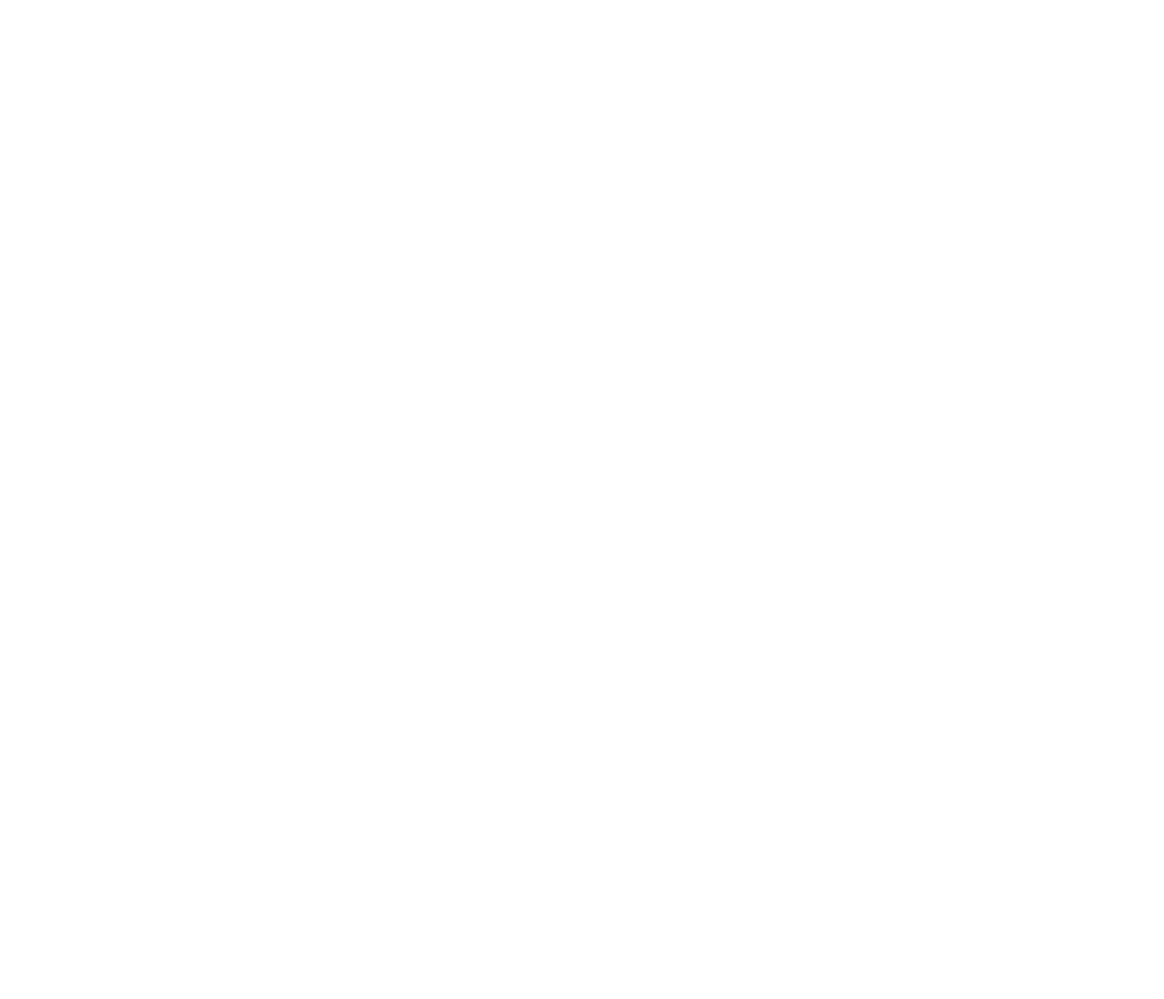
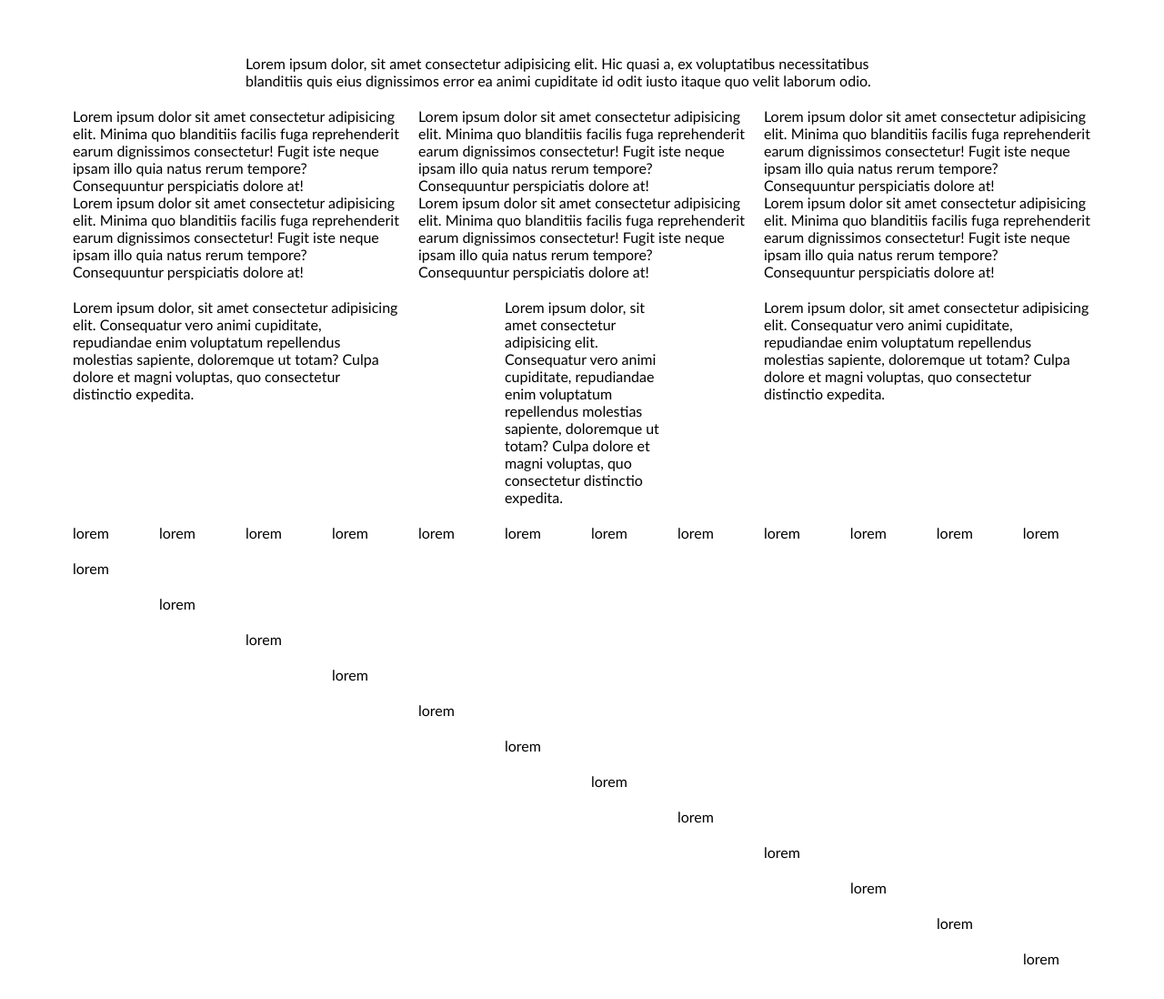
Before and after one commit to front-end-by-rimantas/32-grupe-portfolio, a website: page index.html in a window 1280 px wide. Shown: the whole page at 91% size. Before the commit the page ends 800 px from the top, so only its background shows below. Drawn offline with Linux system fonts and the light colour scheme.

Commit message:
Initial 12 column grid

```diff
--- a/css/base/layout.css
+++ b/css/base/layout.css
@@ -0,0 +1,169 @@
+:root {
+    --half-gap: 10px;
+    --gap: calc(var(--half-gap) * 2);
+    --col-1: calc(100% / 12 - var(--gap));
+    --col-gap: calc(var(--col-1) + var(--gap));
+    --col-2: calc(var(--col-1) + var(--col-gap));
+    --col-3: calc(var(--col-2) + var(--col-gap));
+    --col-4: calc(var(--col-3) + var(--col-gap));
+    --col-5: calc(var(--col-4) + var(--col-gap));
+    --col-6: calc(var(--col-5) + var(--col-gap));
+    --col-7: calc(var(--col-6) + var(--col-gap));
+    --col-8: calc(var(--col-7) + var(--col-gap));
+    --col-9: calc(var(--col-8) + var(--col-gap));
+    --col-10: calc(var(--col-9) + var(--col-gap));
+    --col-11: calc(var(--col-10) + var(--col-gap));
+    --col-12: calc(var(--col-11) + var(--col-gap));
+    --ml-0: var(--half-gap);
+    --ml-1: calc(var(--ml-0) + var(--col-gap));
+    --ml-2: calc(var(--ml-1) + var(--col-gap));
+    --ml-3: calc(var(--ml-2) + var(--col-gap));
+    --ml-4: calc(var(--ml-3) + var(--col-gap));
+    --ml-5: calc(var(--ml-4) + var(--col-gap));
+    --ml-6: calc(var(--ml-5) + var(--col-gap));
+    --ml-7: calc(var(--ml-6) + var(--col-gap));
+    --ml-8: calc(var(--ml-7) + var(--col-gap));
+    --ml-9: calc(var(--ml-8) + var(--col-gap));
+    --ml-10: calc(var(--ml-9) + var(--col-gap));
+    --ml-11: calc(var(--ml-10) + var(--col-gap));
+}
+
+.container {
+    display: flex;
+    width: 100%;
+    flex-direction: column;
+    align-items: center;
+    gap: 20px;
+    padding: 60px 20px;
+}
+.container > .row {
+    display: inline-block;
+    width: 100%;
+}
+.container > .row > .col-1 {
+    float: left;
+    width: var(--col-1);
+    margin: 0 var(--half-gap);
+}
+.container > .row > .col-2 {
+    float: left;
+    width: var(--col-2);
+    margin: 0 var(--half-gap);
+}
+.container > .row > .col-3 {
+    float: left;
+    width: var(--col-3);
+    margin: 0 var(--half-gap);
+}
+.container > .row > .col-4 {
+    float: left;
+    width: var(--col-4);
+    margin: 0 var(--half-gap);
+}
+.container > .row > .col-5 {
+    float: left;
+    width: var(--col-5);
+    margin: 0 var(--half-gap);
+}
+.container > .row > .col-6 {
+    float: left;
+    width: var(--col-6);
+    margin: 0 var(--half-gap);
+}
+.container > .row > .col-7 {
+    float: left;
+    width: var(--col-7);
+    margin: 0 var(--half-gap);
+}
+.container > .row > .col-8 {
+    float: left;
+    width: var(--col-8);
+    margin: 0 var(--half-gap);
+}
+.container > .row > .col-9 {
+    float: left;
+    width: var(--col-9);
+    margin: 0 var(--half-gap);
+}
+.container > .row > .col-10 {
+    float: left;
+    width: var(--col-10);
+    margin: 0 var(--half-gap);
+}
+.container > .row > .col-11 {
+    float: left;
+    width: var(--col-11);
+    margin: 0 var(--half-gap);
+}
+.container > .row > .col-12 {
+    float: left;
+    width: var(--col-12);
+    margin: 0 var(--half-gap);
+}
+
+.container > .row > .m-l-0 {
+    margin-left: var(--ml-0);
+}
+.container > .row > .m-l-1 {
+    margin-left: var(--ml-1);
+}
+.container > .row > .m-l-2 {
+    margin-left: var(--ml-2);
+}
+.container > .row > .m-l-3 {
+    margin-left: var(--ml-3);
+}
+.container > .row > .m-l-4 {
+    margin-left: var(--ml-4);
+}
+.container > .row > .m-l-5 {
+    margin-left: var(--ml-5);
+}
+.container > .row > .m-l-6 {
+    margin-left: var(--ml-6);
+}
+.container > .row > .m-l-7 {
+    margin-left: var(--ml-7);
+}
+.container > .row > .m-l-8 {
+    margin-left: var(--ml-8);
+}
+.container > .row > .m-l-9 {
+    margin-left: var(--ml-9);
+}
+.container > .row > .m-l-10 {
+    margin-left: var(--ml-10);
+}
+.container > .row > .m-l-11 {
+    margin-left: var(--ml-11);
+}
+
+@media (min-width: 576px) {
+    .container > .row {
+        width: 540px;
+    }
+}
+
+@media (min-width: 768px) {
+    .container > .row {
+        width: 720px;
+    }
+}
+
+@media (min-width: 992px) {
+    .container > .row {
+        width: 960px;
+    }
+}
+
+@media (min-width: 1200px) {
+    .container > .row {
+        width: 1140px;
+    }
+}
+
+@media (min-width: 1400px) {
+    .container > .row {
+        width: 1320px;
+    }
+}
--- a/index.html
+++ b/index.html
@@ -19,6 +19,91 @@
 
 <body>
     <!-- header start -->
+    <div class="container">
+        <div class="row">
+            <div class="col-8 m-l-2">
+                Lorem ipsum dolor, sit amet consectetur adipisicing elit. Hic quasi a, ex voluptatibus necessitatibus blanditiis quis eius dignissimos error ea animi cupiditate id odit iusto itaque quo velit laborum odio.
+            </div>
+        </div>
+        <div class="row">
+            <div class="col-4">
+                Lorem ipsum dolor sit amet consectetur adipisicing elit. Minima quo blanditiis facilis fuga reprehenderit earum dignissimos consectetur! Fugit iste neque ipsam illo quia natus rerum tempore? Consequuntur perspiciatis dolore at!
+            </div>
+            <div class="col-4">
+                Lorem ipsum dolor sit amet consectetur adipisicing elit. Minima quo blanditiis facilis fuga reprehenderit earum dignissimos consectetur! Fugit iste neque ipsam illo quia natus rerum tempore? Consequuntur perspiciatis dolore at!
+            </div>
+            <div class="col-4">
+                Lorem ipsum dolor sit amet consectetur adipisicing elit. Minima quo blanditiis facilis fuga reprehenderit earum dignissimos consectetur! Fugit iste neque ipsam illo quia natus rerum tempore? Consequuntur perspiciatis dolore at!
+            </div>
+            <div class="col-4">
+                Lorem ipsum dolor sit amet consectetur adipisicing elit. Minima quo blanditiis facilis fuga reprehenderit earum dignissimos consectetur! Fugit iste neque ipsam illo quia natus rerum tempore? Consequuntur perspiciatis dolore at!
+            </div>
+            <div class="col-4">
+                Lorem ipsum dolor sit amet consectetur adipisicing elit. Minima quo blanditiis facilis fuga reprehenderit earum dignissimos consectetur! Fugit iste neque ipsam illo quia natus rerum tempore? Consequuntur perspiciatis dolore at!
+            </div>
+            <div class="col-4">
+                Lorem ipsum dolor sit amet consectetur adipisicing elit. Minima quo blanditiis facilis fuga reprehenderit earum dignissimos consectetur! Fugit iste neque ipsam illo quia natus rerum tempore? Consequuntur perspiciatis dolore at!
+            </div>
+        </div>
+
+        <div class="row">
+            <div class="col-4">Lorem ipsum dolor, sit amet consectetur adipisicing elit. Consequatur vero animi cupiditate, repudiandae enim voluptatum repellendus molestias sapiente, doloremque ut totam? Culpa dolore et magni voluptas, quo consectetur distinctio expedita.</div>
+            <div class="col-2 m-l-1">Lorem ipsum dolor, sit amet consectetur adipisicing elit. Consequatur vero animi cupiditate, repudiandae enim voluptatum repellendus molestias sapiente, doloremque ut totam? Culpa dolore et magni voluptas, quo consectetur distinctio expedita.</div>
+            <div class="col-4 m-l-1">Lorem ipsum dolor, sit amet consectetur adipisicing elit. Consequatur vero animi cupiditate, repudiandae enim voluptatum repellendus molestias sapiente, doloremque ut totam? Culpa dolore et magni voluptas, quo consectetur distinctio expedita.</div>
+        </div>
+
+        <div class="row">
+            <div class="col-1">lorem</div>
+            <div class="col-1">lorem</div>
+            <div class="col-1">lorem</div>
+            <div class="col-1">lorem</div>
+            <div class="col-1">lorem</div>
+            <div class="col-1">lorem</div>
+            <div class="col-1">lorem</div>
+            <div class="col-1">lorem</div>
+            <div class="col-1">lorem</div>
+            <div class="col-1">lorem</div>
+            <div class="col-1">lorem</div>
+            <div class="col-1">lorem</div>
+        </div>
+
+        <div class="row">
+            <div class="col-1">lorem</div>
+        </div>
+        <div class="row">
+            <div class="col-1 m-l-1">lorem</div>
+        </div>
+        <div class="row">
+            <div class="col-1 m-l-2">lorem</div>
+        </div>
+        <div class="row">
+            <div class="col-1 m-l-3">lorem</div>
+        </div>
+        <div class="row">
+            <div class="col-1 m-l-4">lorem</div>
+        </div>
+        <div class="row">
+            <div class="col-1 m-l-5">lorem</div>
+        </div>
+        <div class="row">
+            <div class="col-1 m-l-6">lorem</div>
+        </div>
+        <div class="row">
+            <div class="col-1 m-l-7">lorem</div>
+        </div>
+        <div class="row">
+            <div class="col-1 m-l-8">lorem</div>
+        </div>
+        <div class="row">
+            <div class="col-1 m-l-9">lorem</div>
+        </div>
+        <div class="row">
+            <div class="col-1 m-l-10">lorem</div>
+        </div>
+        <div class="row">
+            <div class="col-1 m-l-11">lorem</div>
+        </div>
+    </div>
     <!-- header end -->
 
     <!-- hero start -->
```
